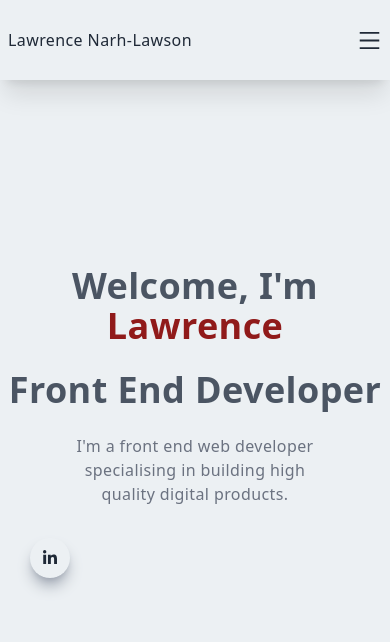
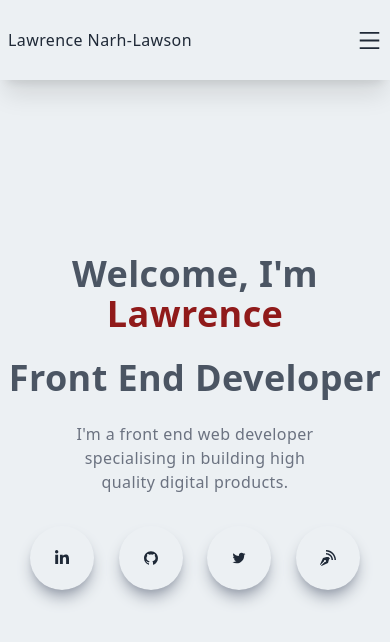
Before and after one commit to lawlawson/portfolio-july, a Next.js app: page / in a window 390 px wide. Shown: the top 642 px of the page. Built offline with nearby package versions, Linux system fonts and the light colour scheme.

Commit message:
Added all social icons and fix for mobile menu

```diff
--- a/pages/components/Main.jsx
+++ b/pages/components/Main.jsx
@@ -1,5 +1,7 @@
 import React from 'react'
 import { FaLinkedinIn } from 'react-icons/fa';
+import { AiOutlineGithub,AiOutlineTwitter } from 'react-icons/ai';
+import { ImBlog } from 'react-icons/im';
 
 const Main = () => {
   return (
@@ -10,8 +12,17 @@ const Main = () => {
           <h1 className="py-2 text-gray-600">Front End Developer</h1>
           <p className="py-4 text-gray-500 max-w-[70%] m-auto">I&apos;m a front end web developer specialising in building high quality digital products.</p>
           <div className='flex items-center justify-between max-w-[330px] m-auto py-4'>
-            <div className='rounded-full shadow-lg shadow-gray-400 p-3 cursor-pointer hover-scale-105 ease-in duration-300'>
+            <div className='rounded-full shadow-lg shadow-gray-400 p-6 cursor-pointer hover-scale-110 ease-in duration-300'>
               <FaLinkedinIn />
+            </div>
+            <div className='rounded-full shadow-lg shadow-gray-400 p-6 cursor-pointer hover-scale-110 ease-in duration-300'>
+            <AiOutlineGithub />
+            </div>
+            <div className='rounded-full shadow-lg shadow-gray-400 p-6 cursor-pointer hover-scale-110 ease-in duration-300'>
+            <AiOutlineTwitter />
+            </div>
+            <div className='rounded-full shadow-lg shadow-gray-400 p-6 cursor-pointer hover-scale-110 ease-in duration-300'>
+            <ImBlog />
             </div>
           </div>
         </div>
--- a/pages/components/Navbar.jsx
+++ b/pages/components/Navbar.jsx
@@ -71,16 +71,16 @@ const Navbar = () => {
           <div className='pt-40'>
             <p className='uppercase tracking-widest text-[#901a1a]'>Find me on</p>
             <div className='flex items-center justify-between my-4 w-full sm:w-[80%]'>
-              <div className='cursor-pointer hover:scale-105 ease-in duration-300'>
+              <div className='rounded-full shadow-lg shadow-gray-400 p-4 cursor-pointer hover:scale-105 ease-in duration-300'>
                 <FaLinkedinIn />
               </div>
-              <div className='cursor-pointer hover:scale-105 ease-in duration-300'>
+              <div className='rounded-full shadow-lg shadow-gray-400 p-4 cursor-pointer hover:scale-105 ease-in duration-300'>
                 <AiOutlineTwitter />
               </div>
-              <div className='cursor-pointer hover:scale-105 ease-in duration-300'>
+              <div className='rounded-full shadow-lg shadow-gray-400 p-4 cursor-pointer hover:scale-105 ease-in duration-300'>
                 <AiOutlineGithub />
               </div>
-              <div className='cursor-pointer hover:scale-105 ease-in duration-300'>
+              <div className='rounded-full shadow-lg shadow-gray-400 p-4 cursor-pointer hover:scale-105 ease-in duration-300'>
                 <ImBlog />
               </div>
             </div>
```
